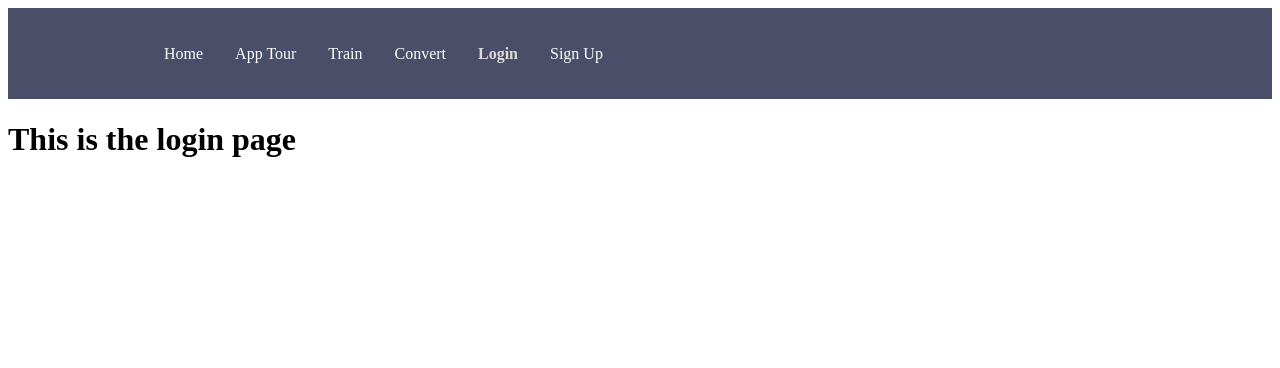
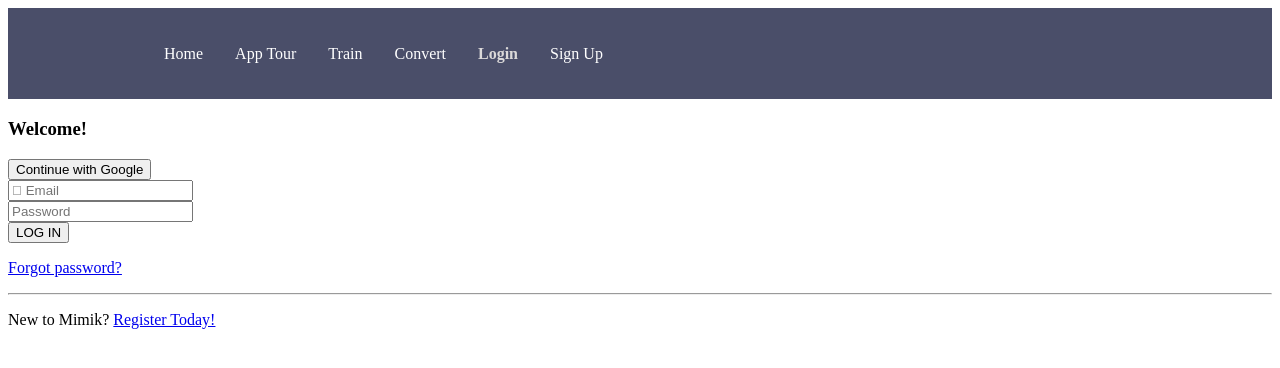
Before and after one commit to mrashid2019/Mimik, a React (Create React App) app in the folder mimik-website/: page /login in a window 1280 px wide. Shown: the top 368 px of the page. Built offline with nearby package versions, Linux system fonts and the light colour scheme.

Commit message:
Added Login

```diff
--- a/mimik-website/src/pages/login.js
+++ b/mimik-website/src/pages/login.js
@@ -1,11 +1,52 @@
 import React from 'react';
+<link href="https://cdnjs.cloudflare.com/ajax/libs/font-awesome/4.7.0/css/font-awesome.min.css" rel="stylesheet"/>
 
-const Login = () => {
-return (
-	<div> <h1>This is the login page</h1>
-	</div>
 
-);
-};
+export default function (props) {
+	return (
+	  <div className="login-form-container">
+		<form className="login-form">
+		  <div className="login-form-content">
+			<h3 className="login-form-title">Welcome!</h3>
+			<div className="googleOauth mt-3">
+			<button type="button" className="btn btn-primary ">
+				Continue with Google
+			  </button>
+			</div>
 
-export default Login;
+
+			<div className="form-group mt-3 pt-3">
+			  <input
+				type="email"
+				className="form-control mt-1"
+				placeholder="&#xf0e0; Email"
+			  />
+			</div>
+			<div className="form-group mt-3 pt-3">
+			  <input
+				type="password"
+				className="form-control mt-1"
+				placeholder="Password"
+			  />
+			</div>
+			<div className="d-grid gap-2 mt-3 pt-3">
+			  <button type="submit" className="btn btn-primary login-btn">
+				LOG IN
+			  </button>
+			</div>
+			<div className= "">
+			<p className="forgot-password mt-3 pt-3">
+			  <a href="#"> Forgot password?</a>
+			</p>
+			<hr></hr>
+			<p className="register ">
+			  New to Mimik? <a href="#">Register Today!</a>
+			</p>
+
+			</div>
+
+		  </div>
+		</form>
+	  </div>
+	)
+  }
```
